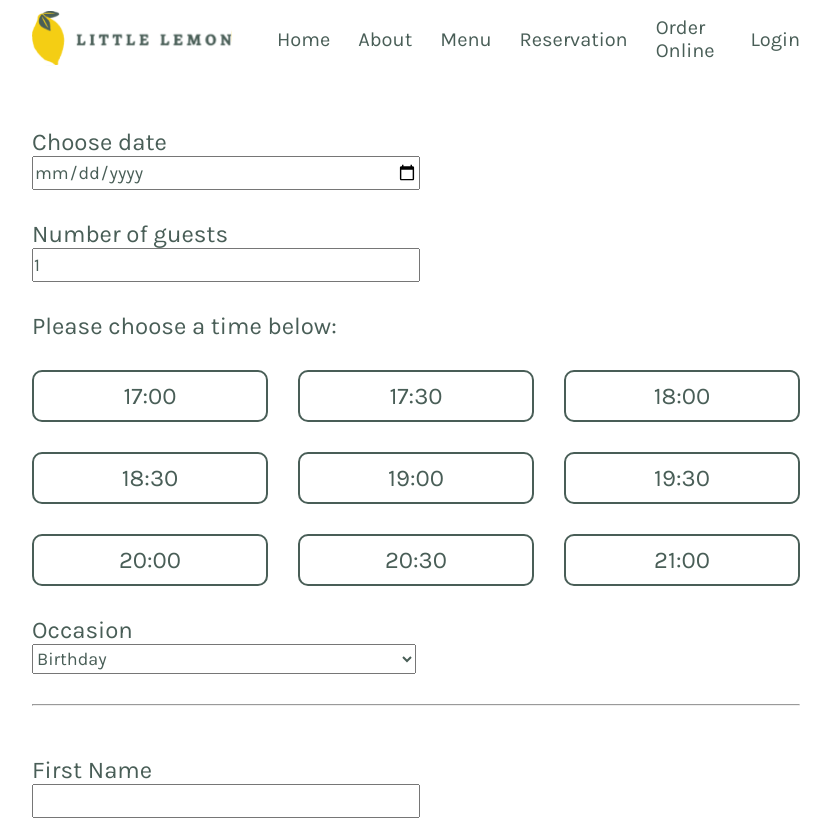
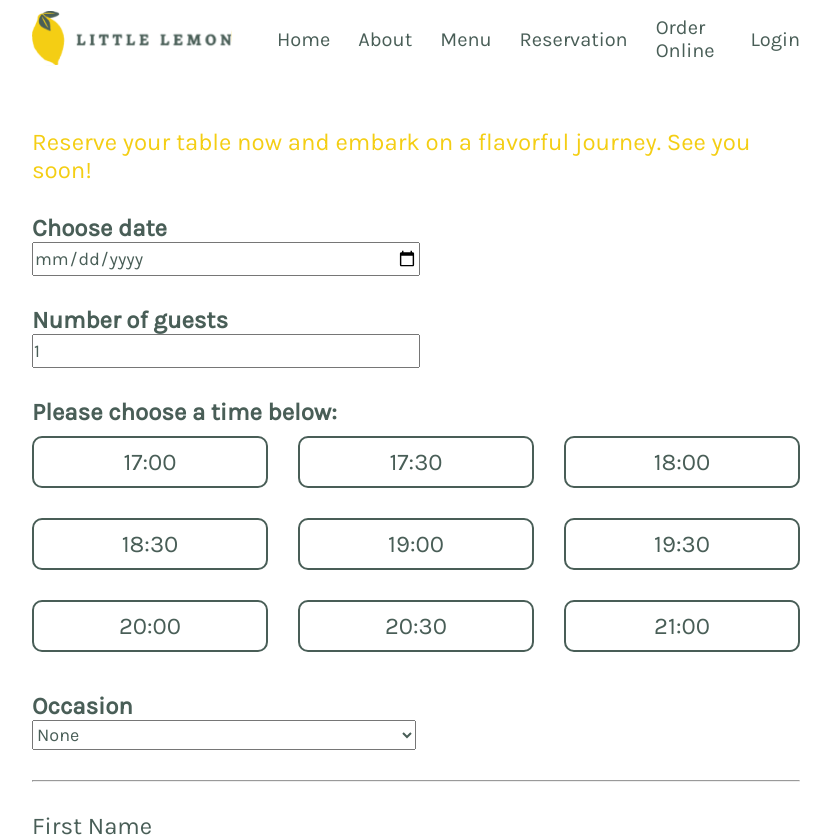
Before and after one commit to Ralph0210/capstone, a React (Create React App) app in the folder little_lemon/: page /booking in a window 1280 px wide. Shown: the top 837 px of the page, without its empty margins (224-1055 px from the left). Built offline with nearby package versions, Linux system fonts and the light colour scheme.

Commit message:
form final twiq

```diff
--- a/little_lemon/src/App.js
+++ b/little_lemon/src/App.js
@@ -7,7 +7,7 @@ function App() {
 
   const [date, setDate] = useState({selectedDate: null})
   const [guests, setGuests] = useState({selectedGuests: 1})
-  const [occasion, setOccasion] = useState({selectedOccasion: "Birthday"})
+  const [occasion, setOccasion] = useState({selectedOccasion: "None"})
 
   const initializeTimes = () => ({
     selectedTime: null,
--- a/little_lemon/src/components/bookingform/BookingForm.js
+++ b/little_lemon/src/components/bookingform/BookingForm.js
@@ -22,6 +22,7 @@ const BookingForm = ({availableTimes, dispatch, date, setDate, guests, setGuests
 
   return (
     <>
+    <p id='promo'>Reserve your table now and embark on a flavorful journey. See you soon!</p>
     <div className='form_one'>
      <form>
         <div className='date'>
@@ -34,22 +35,28 @@ const BookingForm = ({availableTimes, dispatch, date, setDate, guests, setGuests
         <input type="number" placeholder="1" min="1" max="10" step="1" id="guests" value={guests.selectedGuests} onChange={(e) => setGuests({selectedGuests: e.target.value})} />
         </div>
 
+        <div>
         <p>Please choose a time below:</p>
         <div className='time-button'>
         {availableTimes.availableTimes.map((time) => (
             <button key={time} onClick={(e) => handleTimeSelection(e, time)} disabled={availableTimes.selectedTime === time}>{time}</button>
           ))}
         </div>
+        </div>
 
         <div className='occasion'>
         <label htmlFor="occasion">Occasion</label>
         <select id="occasion" value={occasion.selectedOccasion} onChange={(e) => {setOccasion({selectedOccasion: e.target.value})}}>
+          <option selected>None</option>
           <option>Birthday</option>
           <option>Anniversary</option>
           <option>Other</option>
-          <option>None</option>
         </select>
-        {occasion.selectedOccasion === "Other" && <textarea/>}
+        {occasion.selectedOccasion !== "None" &&
+        <>
+        <label htmlFor='requests' className='requests'>Special Requests (optional)</label>
+        <textarea id='requests'/>
+        </>}
         </div>
           <hr/>
     </form>
--- a/little_lemon/src/components/bookingform/bookingform.css
+++ b/little_lemon/src/components/bookingform/bookingform.css
@@ -1,10 +1,20 @@
+#promo {
+    padding: 5rem 20% 0;
+    font-family: var(--karla_regular);
+    color: var(--yellow);
+    font-size: 2.4rem;
+}
 
+.requests {
+    padding: 3rem 0 0.5rem 0;
+}
 
 .form_one form {
-    padding: 5rem 20%;
+    padding: 3rem 20%;
     display: flex;
     flex-direction: column;
     gap: 3rem;
+    font-weight: 600;
 }
 
 input, select {
@@ -34,6 +44,7 @@ input, select {
 }
 
 .form_one .time-button {
+    margin: 1rem 0;
     flex: 1;
     display: grid;
     gap: 3rem;
@@ -106,7 +117,7 @@ textarea {
     color: var(--green);
     font-family: var(--karla_regular);
     max-width: 50%;
-    height: 6rem;
+    height: 8rem;
     font-size: 1.8em;
 }
 
--- a/little_lemon/src/components/cta/cta.css
+++ b/little_lemon/src/components/cta/cta.css
@@ -42,6 +42,7 @@
 
 .link-button button {
     font-family: var(--karla_regular);
+    color: black;
     font-size: 1.8rem;
     min-width: 20rem;
     padding: 1.5rem 0;
```
